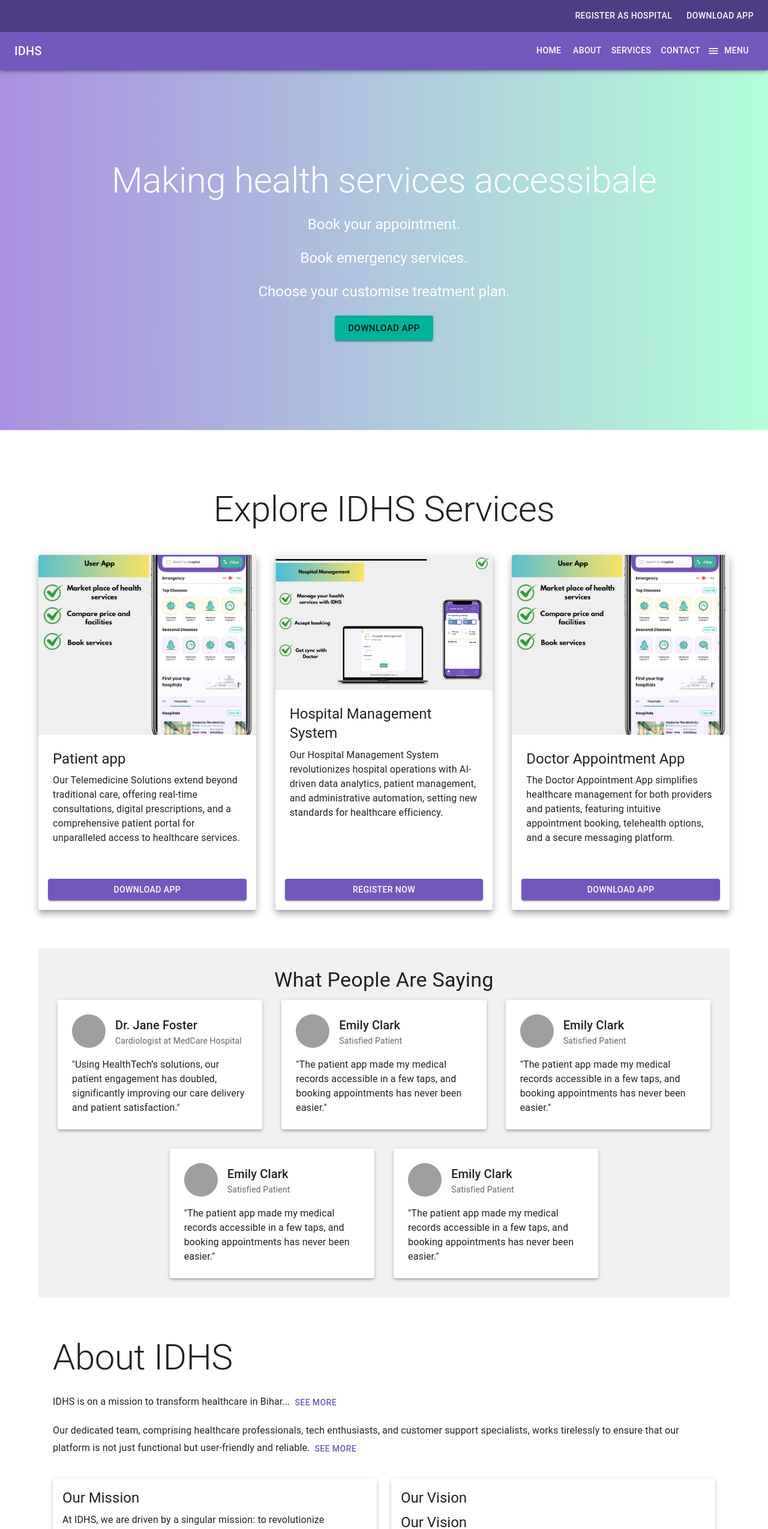
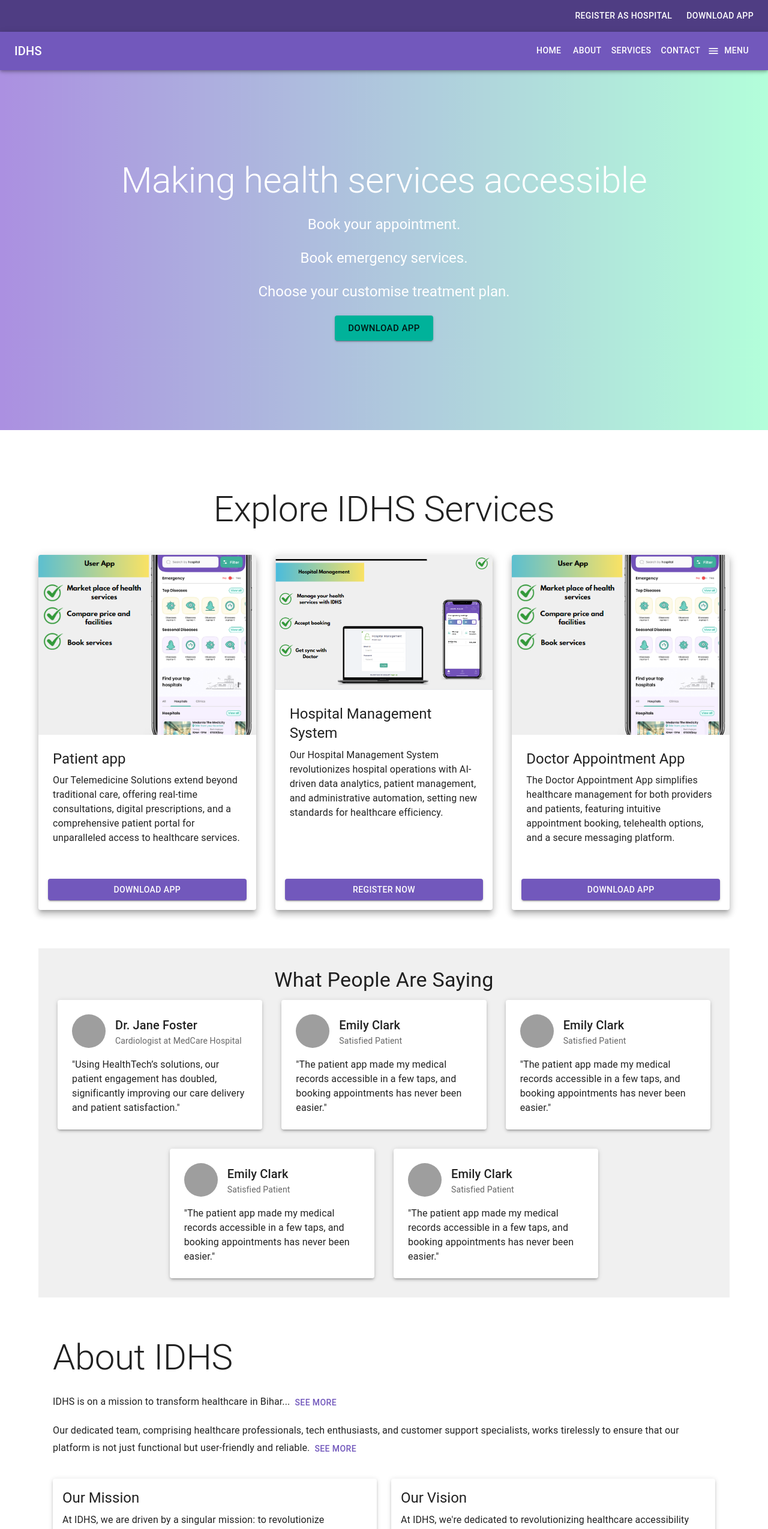
Before and after one commit to idhsSite/idhsWebsite, a React (Create React App) app: page / in a window 1280 px wide. Shown: the top 2549 px of the page at 60% size. Built offline with nearby package versions, Linux system fonts and the light colour scheme; grey boxes are pictures that could not be loaded.

Commit message:
29Feb-Fix

```diff
--- a/src/pages/About.jsx
+++ b/src/pages/About.jsx
@@ -72,9 +72,6 @@
             <Typography variant="h5" component="h2" gutterBottom>
               Our Vision
             </Typography>
-            <Typography variant="h5" component="h2" gutterBottom>
-              Our Vision
-            </Typography>
             <Typography variant="body1" paragraph>
               {isExpanded ? (
                 `At IDHS, we're dedicated to revolutionizing healthcare accessibility nationwide. Our vision is ambitious:
--- a/src/pages/Contact.jsx
+++ b/src/pages/Contact.jsx
@@ -91,10 +91,14 @@
       <Box sx={{ mt: 4, width: '100%', height: '300px' }}>
         <iframe
           title="Our Location"
-          src="https://www.google.com/maps/embed?pb=!1m18!1m12!1m3!1d3153.593255972654!2d-122.41941548468183!3d37.774929279759206!2m3!1f0!2f0!3f0!3m2!1i1024!2i768!4f13.1!3m3!1m2!1s0x8085809c32500001%3A0x6678eda22e8f04d0!2sSan%20Francisco%2C%20CA%2C%20USA!5e0!3m2!1sen!2sbd!4v1612339636048!5m2!1sen!2sbd"
+          // src="https://www.google.com/maps/embed?pb=!1m18!1m12!1m3!1d3153.593255972654!2d-122.41941548468183!3d37.774929279759206!2m3!1f0!2f0!3f0!3m2!1i1024!2i768!4f13.1!3m3!1m2!1s0x8085809c32500001%3A0x6678eda22e8f04d0!2sSan%20Francisco%2C%20CA%2C%20USA!5e0!3m2!1sen!2sbd!4v1612339636048!5m2!1sen!2sbd"
+          src={`https://www.google.com/maps/embed?pb=!1m18!1m12!1m3!1d3153.593255972654!2d-122.41941548468183!3d37.774929279759206!2m3!1f0!2f0!3f0!3m2!1i1024!2i768!4f13.1!3m3!1m2!1s0x8085809c32500001%3A0x6678eda22e8f04d0!2sSan%20Francisco%2C%20CA%2C%20USA!5e0!3m2!1sen!2sbd!4v1612339636048!5m2!1sen!2sbd`}
           style={{ border: 0, width: '100%', height: '100%' }}
           allowFullScreen=""
           loading="lazy"
+          aria-hidden="false"
+          tabIndex="0"
+          rel="noopener noreferrer"
         />
       </Box>
 
--- a/src/pages/HomePage.jsx
+++ b/src/pages/HomePage.jsx
@@ -34,7 +34,7 @@
         }}
       >
         <Typography variant="h2" gutterBottom>
-          Making health services accessibale
+          Making health services accessible
         </Typography>
         <Typography variant="h5" sx={{ mb: 3 }}>
           Book your appointment.
```
